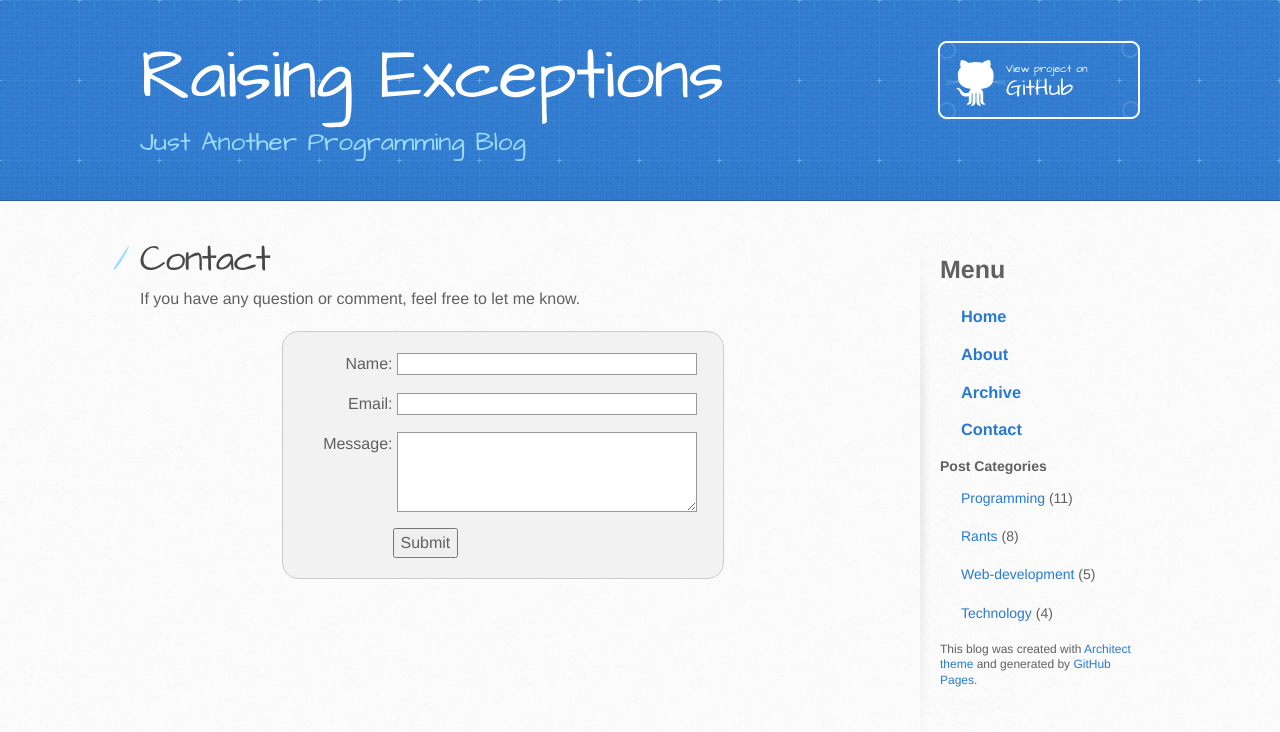
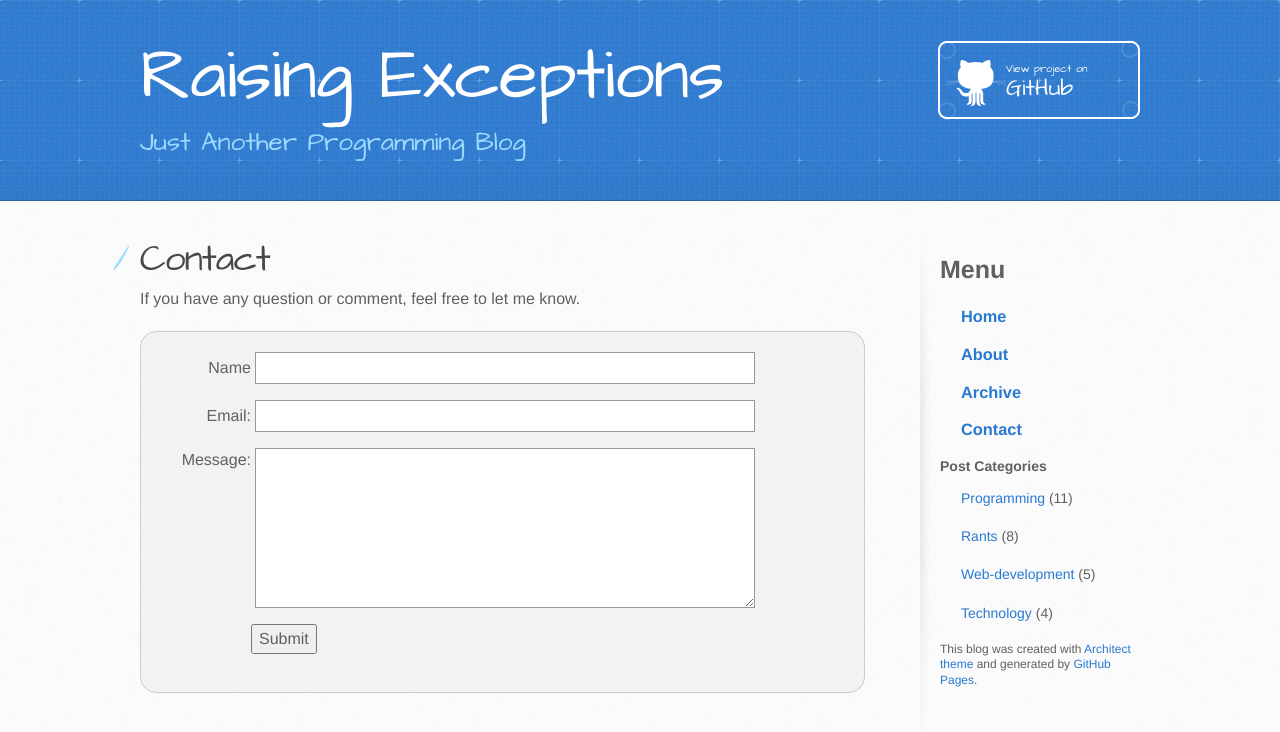
Before and after one commit to kennguyen01/kennguyen01.github.io, a Jekyll site: the page built from contact.html, in a window 1280 px wide. Shown: the top 732 px of the page. Built offline with Jekyll 4.4.1, drawn with Linux system fonts in a browser that asks for light colours.

Commit message:
Made contact box bigger

```diff
--- a/contact.html
+++ b/contact.html
@@ -8,9 +8,9 @@ layout: default
 </p>
 <form action="https://formspree.io/nguyen.ken.v@gmail.com" method="POST">
   <input type="text" name="_gotcha" style="display:none" />
-  <div>
-    <label for="name">Name:</label>
-    <input type="text" id="name" name="name" />
+  <div class="form-group">
+    <label for="name">Name</label>
+    <input class="form-control-lg" type="text" id="name" name="name" />
   </div>
   <div>
     <label for="email">Email:</label>
--- a/stylesheets/stylesheet.css
+++ b/stylesheets/stylesheet.css
@@ -10,7 +10,8 @@
 
 form {
   margin: 0 auto;
-  width: 400px;
+  width: auto;
+  height: 20em;
   padding: 1em;
   border: 1px solid #CCC;
   border-radius: 1em;
@@ -27,8 +28,9 @@ label {
 }
 
 input, textarea {
+  width: 500px;
+  height: 2em;
   font: 1em sans-serif;
-  width: 300px;
   box-sizing: border-box;
   border: 1px solid #999;
 }
@@ -39,7 +41,7 @@ input:focus, textarea:focus {
 
 textarea {
   vertical-align: top;
-  height: 5em;
+  height: 10em;
 }
 
 .contact-btn {
```
